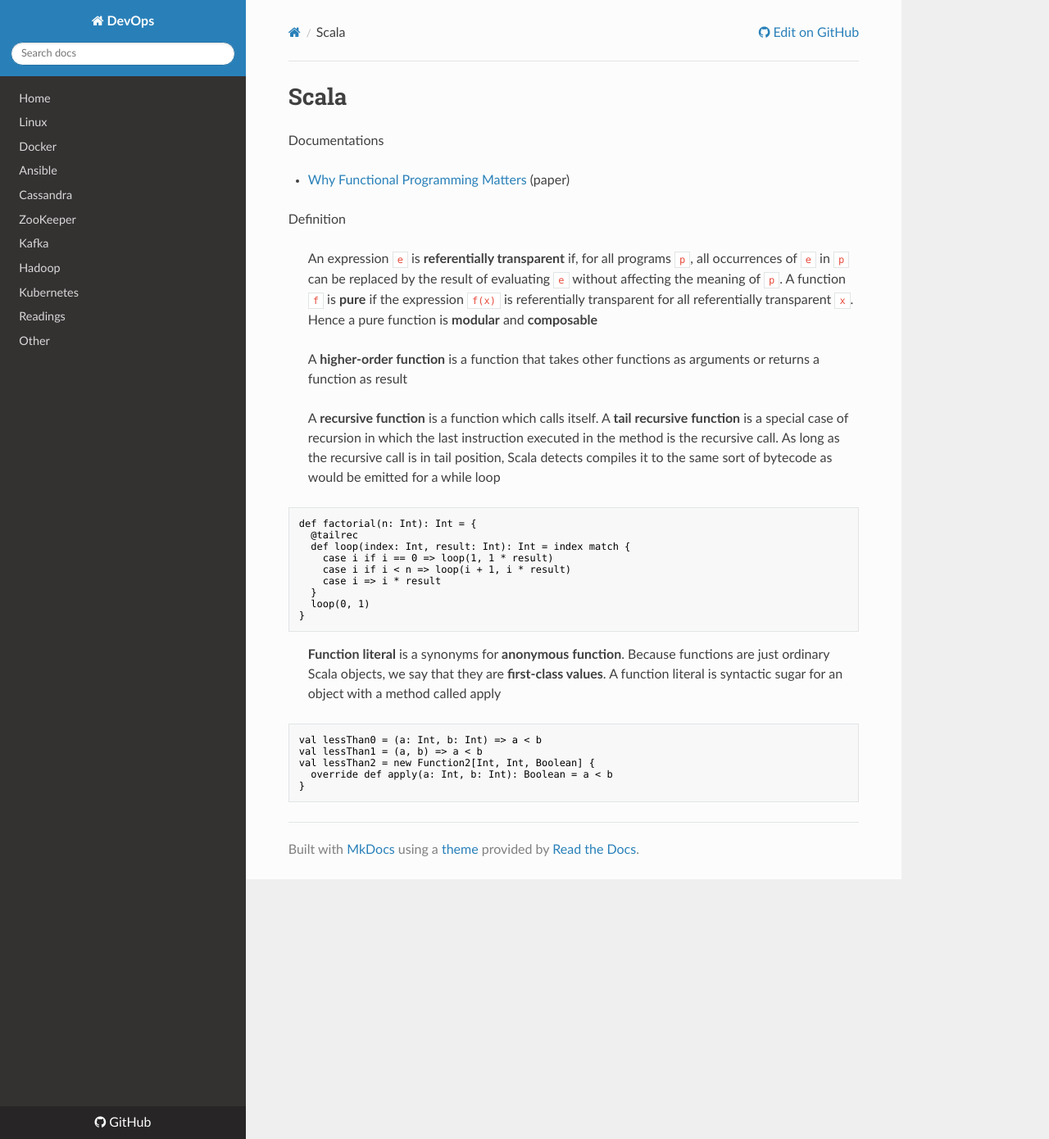
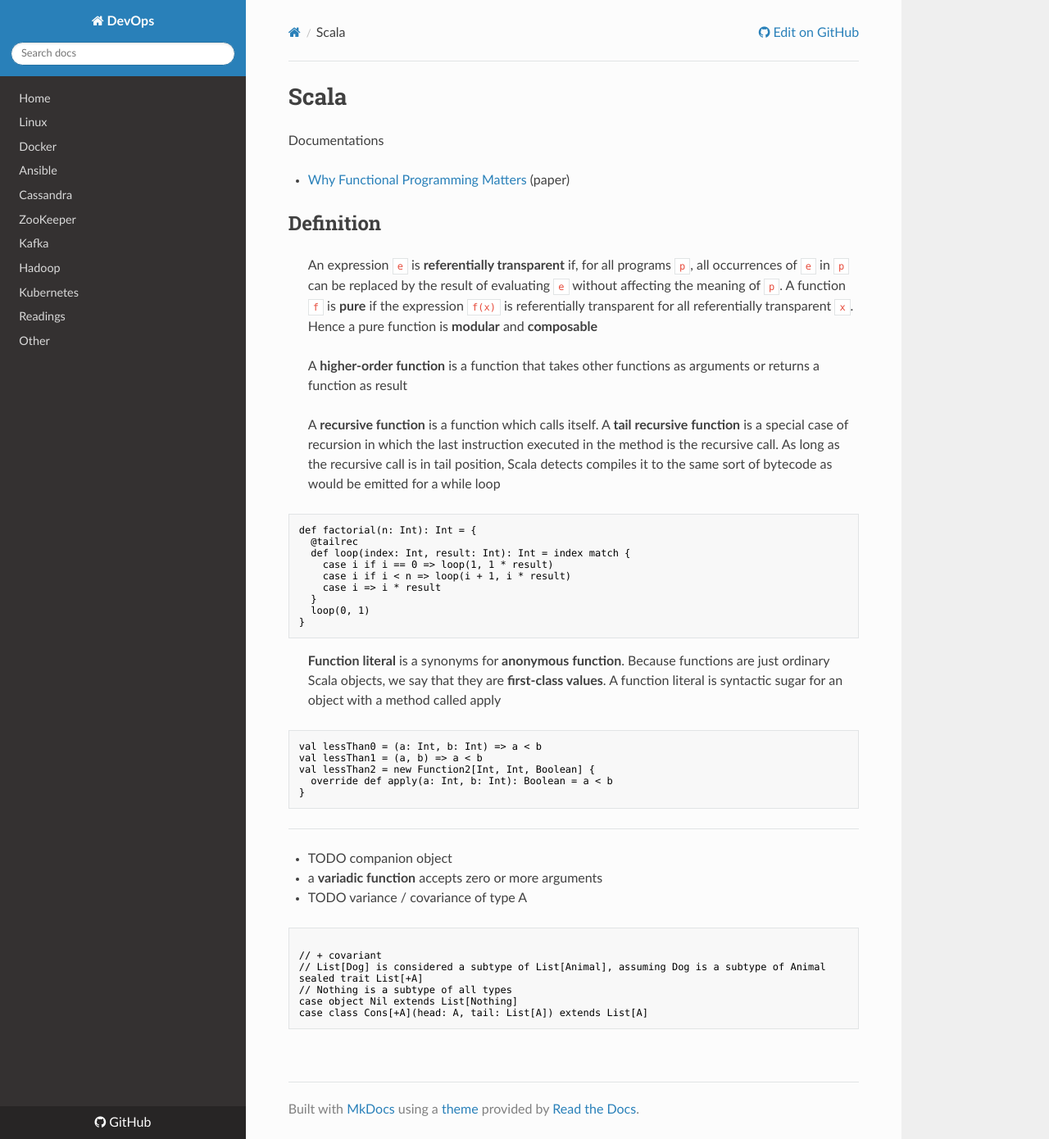
Before and after one commit to niqdev/devops, an MkDocs documentation site: the page built from docs/_scala.md, in a window 1280 px wide and 1390 px high. Shown: the whole window at 82% size. Built offline with MkDocs 1.6.1, drawn with Linux system fonts in a browser that asks for light colours; nearby versions of some CDN libraries; old or Windows-style settings are respelled for this version of MkDocs.

Commit message:
doc: add jvm

````diff
--- a/docs/_scala.md
+++ b/docs/_scala.md
@@ -4,7 +4,7 @@ Documentations
 
 * [Why Functional Programming Matters](https://www.cs.kent.ac.uk/people/staff/dat/miranda/whyfp90.pdf) (paper)
 
-Definition
+## Definition
 
 > An expression `e` is **referentially transparent** if, for all programs `p`,
 all occurrences of `e` in `p` can be replaced by the result of evaluating `e` without affecting the meaning of `p`.
@@ -38,3 +38,22 @@ val lessThan2 = new Function2[Int, Int, Boolean] {
   override def apply(a: Int, b: Int): Boolean = a < b
 }
 ```
+---
+
+* TODO companion object
+* a **variadic function** accepts zero or more arguments
+
+* TODO variance / covariance
+ of type A
+
+```scala
+
+// + covariant
+// List[Dog] is considered a subtype of List[Animal], assuming Dog is a subtype of Animal
+sealed trait List[+A]
+// Nothing is a subtype of all types
+case object Nil extends List[Nothing]
+case class Cons[+A](head: A, tail: List[A]) extends List[A]
+```
+
+<br>
--- a/mkdocs.yml
+++ b/mkdocs.yml
@@ -15,5 +15,6 @@ pages:
     - Hadoop: hadoop.md
     - Kubernetes: kubernetes.md
     #- Scala: _scala.md
+    #- JVM: _jvm.md
     - Readings: readings.md
     - Other: other.md
````
Also changed, not shown: docs/_jvm.md (added, +23 -0 lines), docs/kubernetes.md (+1 -0 lines).
